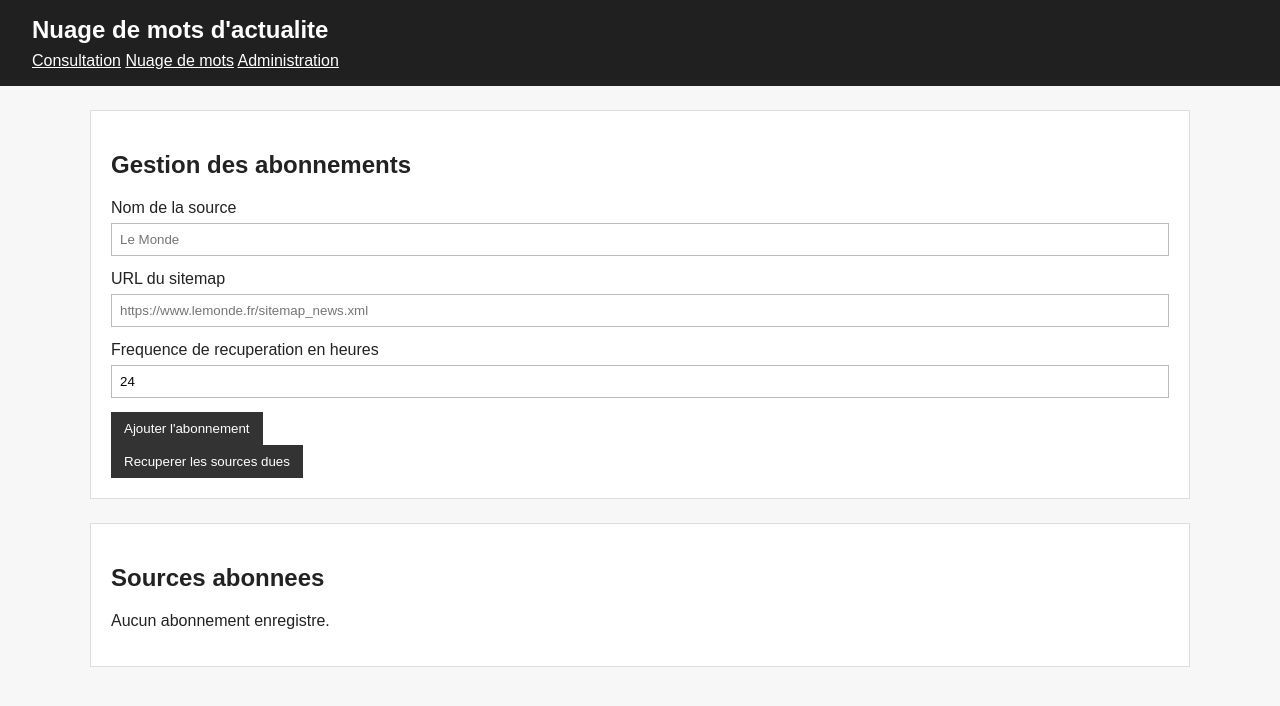
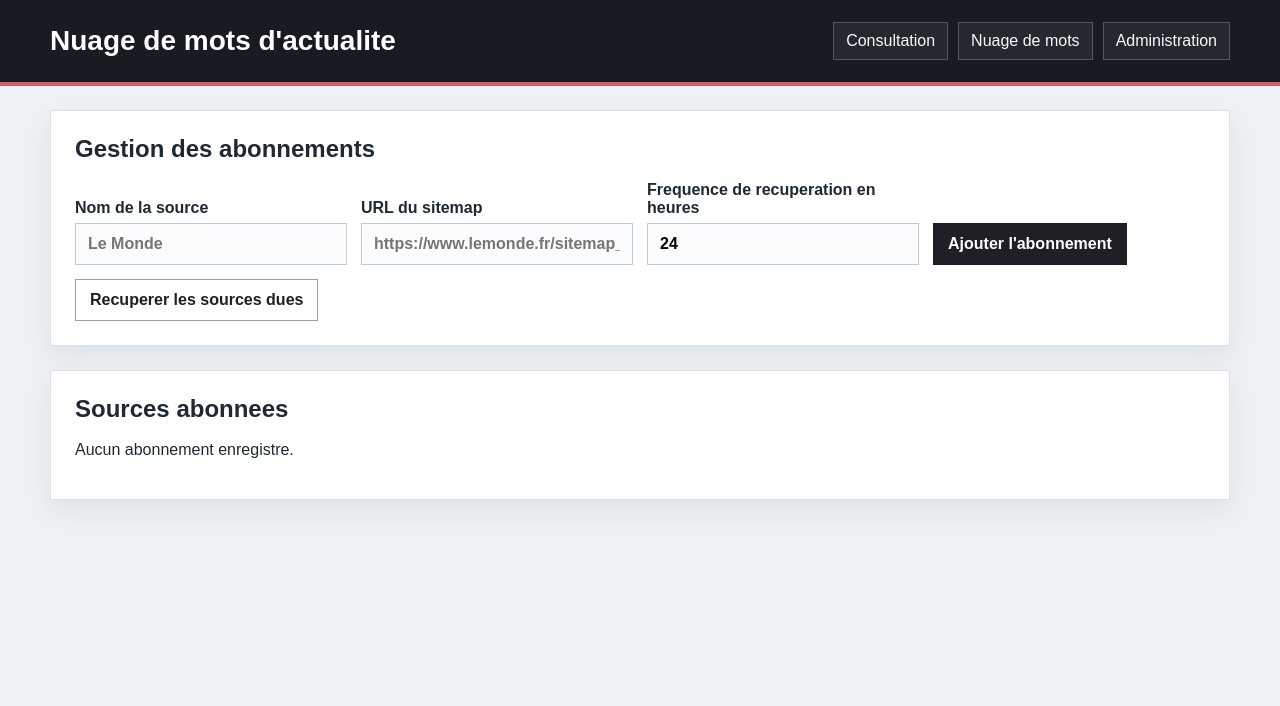
Before and after one commit to Ratz123323/Structuration-de-document, a Flask app: page /admin in a window 1280 px wide. Shown: the top 706 px of the page. Run offline with Flask 3, Linux system fonts and the light colour scheme; data that the repository does not hold is empty.

Commit message:
MAJ interface

```diff
--- a/src/static/css/style.css
+++ b/src/static/css/style.css
@@ -1,36 +1,63 @@
 body {
   font-family: Arial, sans-serif;
   margin: 0;
-  color: #222;
-  background: #f7f7f7;
+  color: #1f2933;
+  background: #eef2f6;
 }
 
 header {
-  background: #202020;
   color: white;
-  padding: 16px 32px;
+  background: #181b22;
+  border-bottom: 4px solid #d45b68;
 }
 
-header h1 {
-  margin: 0 0 8px;
-  font-size: 24px;
+.entete-page {
+  max-width: 1180px;
+  margin: 0 auto;
+  padding: 22px 28px;
+  display: flex;
+  align-items: center;
+  justify-content: space-between;
+  gap: 18px;
+}
+
+.entete-page h1 {
+  margin: 0;
+  font-size: 28px;
+  letter-spacing: 0;
+}
+
+nav {
+  display: flex;
+  flex-wrap: wrap;
+  gap: 10px;
 }
 
 nav a {
-  color: white;
+  color: #f8fafc;
+  padding: 9px 12px;
+  border: 1px solid rgba(255, 255, 255, 0.22);
+  background: rgba(255, 255, 255, 0.06);
+  text-decoration: none;
 }
 
 main {
-  max-width: 1100px;
+  max-width: 1180px;
   margin: 24px auto;
   padding: 0 24px;
 }
 
 section {
   background: white;
-  border: 1px solid #ddd;
+  border: 1px solid #d9e0e8;
   margin-bottom: 24px;
-  padding: 20px;
+  padding: 24px;
+  box-shadow: 0 10px 24px rgba(31, 41, 51, 0.08);
+}
+
+section h2 {
+  margin: 0 0 18px;
+  font-size: 24px;
 }
 
 form {
@@ -39,53 +66,77 @@ form {
 }
 
 .recherche-consultation h2 {
-  margin: -20px -20px 20px;
-  padding: 16px;
-  color: #d45b68;
+  margin: -24px -24px 22px;
+  padding: 18px;
+  color: #ff7180;
   background: #1f1f25;
   text-align: center;
 }
 
-.recherche-consultation form {
-  grid-template-columns: repeat(auto-fit, minmax(190px, 1fr));
+.recherche-consultation form,
+.formulaire-admin,
+.formulaire-nuage {
+  grid-template-columns: repeat(auto-fit, minmax(210px, 1fr));
   align-items: end;
 }
 
 label {
   display: grid;
   gap: 6px;
+  font-weight: 700;
 }
 
-input {
-  padding: 8px;
-  border: 1px solid #bbb;
-}
-
+input,
 select {
-  padding: 8px;
-  border: 1px solid #bbb;
+  padding: 11px 12px;
+  border: 1px solid #bfccd8;
+  background: #fbfcfe;
+  font: inherit;
 }
 
 button {
   width: fit-content;
-  padding: 8px 12px;
-  border: 1px solid #333;
-  background: #333;
+  padding: 11px 14px;
+  border: 1px solid #1f1f25;
+  background: #1f1f25;
   color: white;
   cursor: pointer;
+  font: inherit;
+  font-weight: 700;
+}
+
+.bouton-principal {
+  background: #1f1f25;
+  border-color: #1f1f25;
+}
+
+.bouton-secondaire {
+  color: #1f1f25;
+  background: white;
+  border-color: #95a3b3;
+}
+
+.bouton-danger {
+  background: #8f1d2c;
+  border-color: #8f1d2c;
 }
 
 table {
   width: 100%;
   border-collapse: collapse;
+  background: white;
 }
 
 th,
 td {
-  border-bottom: 1px solid #ddd;
-  padding: 10px;
+  border-bottom: 1px solid #e1e7ee;
+  padding: 12px;
   text-align: left;
   vertical-align: top;
+}
+
+th {
+  background: #f4f7fa;
 }
 
 .erreur {
@@ -168,3 +224,29 @@ td {
   color: #666;
   font-style: italic;
 }
+
+.formulaire-secondaire {
+  margin-top: 14px;
+}
+
+.actions-table {
+  display: flex;
+  flex-wrap: wrap;
+  gap: 8px;
+}
+
+.lien-telechargement {
+  display: inline-block;
+  padding: 11px 14px;
+  color: white;
+  background: #1f1f25;
+  text-decoration: none;
+  font-weight: 700;
+}
+
+@media (max-width: 720px) {
+  .entete-page {
+    align-items: flex-start;
+    flex-direction: column;
+  }
+}
--- a/src/templates/admin.html
+++ b/src/templates/admin.html
@@ -1,7 +1,7 @@
 {% extends "base.html" %}
 
 {% block contenu %}
-<section>
+<section class="section-admin">
   <h2>Gestion des abonnements</h2>
 
   {% if erreur %}
@@ -12,7 +12,7 @@
     <p class="message">{{ message }}</p>
   {% endif %}
 
-  <form method="post" action="{{ url_for('ajouter_source') }}">
+  <form class="formulaire-admin" method="post" action="{{ url_for('ajouter_source') }}">
     <label>
       Nom de la source
       <input type="text" name="nom" placeholder="Le Monde" required>
@@ -28,15 +28,15 @@
       <input type="number" name="frequence_heures" value="24" min="1" required>
     </label>
 
-    <button type="submit">Ajouter l'abonnement</button>
+    <button class="bouton-principal" type="submit">Ajouter l'abonnement</button>
   </form>
 
-  <form method="post" action="{{ url_for('recuperer_sources_a_jour') }}">
-    <button type="submit">Recuperer les sources dues</button>
+  <form class="formulaire-secondaire" method="post" action="{{ url_for('recuperer_sources_a_jour') }}">
+    <button class="bouton-secondaire" type="submit">Recuperer les sources dues</button>
   </form>
 </section>
 
-<section>
+<section class="section-admin">
   <h2>Sources abonnees</h2>
 
   {% if sources %}
@@ -59,12 +59,12 @@
             <td>{{ source.frequence_heures }} h</td>
             <td>{{ source.date_abonnement }}</td>
             <td>{{ source.derniere_recuperation }}</td>
-            <td>
+            <td class="actions-table">
               <form method="post" action="{{ url_for('recuperer_source', source_id=source._id) }}">
-                <button type="submit">Recuperer</button>
+                <button class="bouton-secondaire" type="submit">Recuperer</button>
               </form>
               <form method="post" action="{{ url_for('supprimer_source', source_id=source._id) }}">
-                <button type="submit">Supprimer</button>
+                <button class="bouton-danger" type="submit">Supprimer</button>
               </form>
             </td>
           </tr>
--- a/src/templates/base.html
+++ b/src/templates/base.html
@@ -8,12 +8,14 @@
   </head>
   <body>
     <header>
+      <div class="entete-page">
         <h1>Nuage de mots d'actualite</h1>
         <nav>
           <a href="{{ url_for('consultation') }}">Consultation</a>
           <a href="{{ url_for('nuage') }}">Nuage de mots</a>
           <a href="{{ url_for('admin') }}">Administration</a>
         </nav>
+      </div>
     </header>
     <main>
       {% block contenu %}{% endblock %}
--- a/src/templates/consultation.html
+++ b/src/templates/consultation.html
@@ -38,12 +38,12 @@
     </label>
 
     <label>
-      Consultation debut
+      Clic debut
       <input type="datetime-local" name="consultation_debut" value="{{ filtres.consultation_debut }}">
     </label>
 
     <label>
-      Consultation fin
+      Clic fin
       <input type="datetime-local" name="consultation_fin" value="{{ filtres.consultation_fin }}">
     </label>
 
```
Also changed, not shown: other parts of src/static/css/style.css (+15 -10 lines), src/templates/wordcloud.html (+6 -6 lines). Lines whose indentation alone changed are shown as unchanged.
